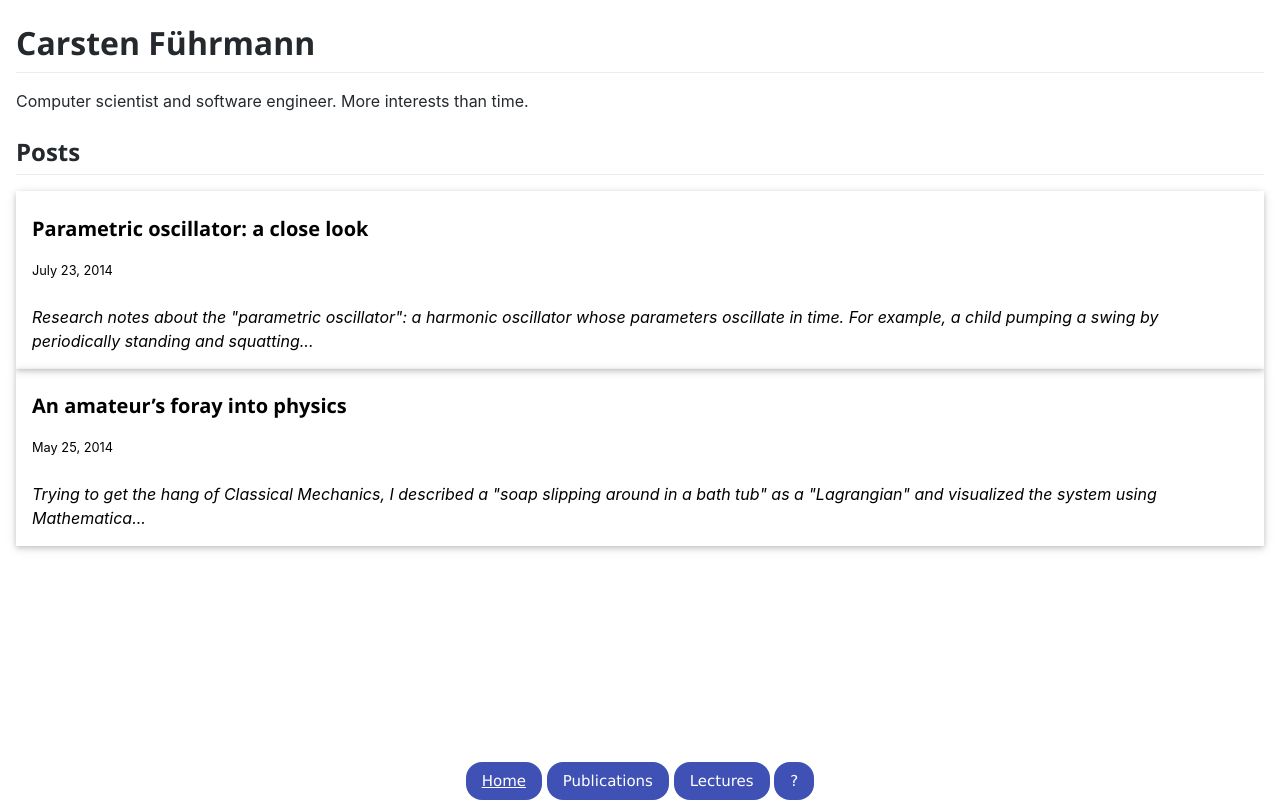
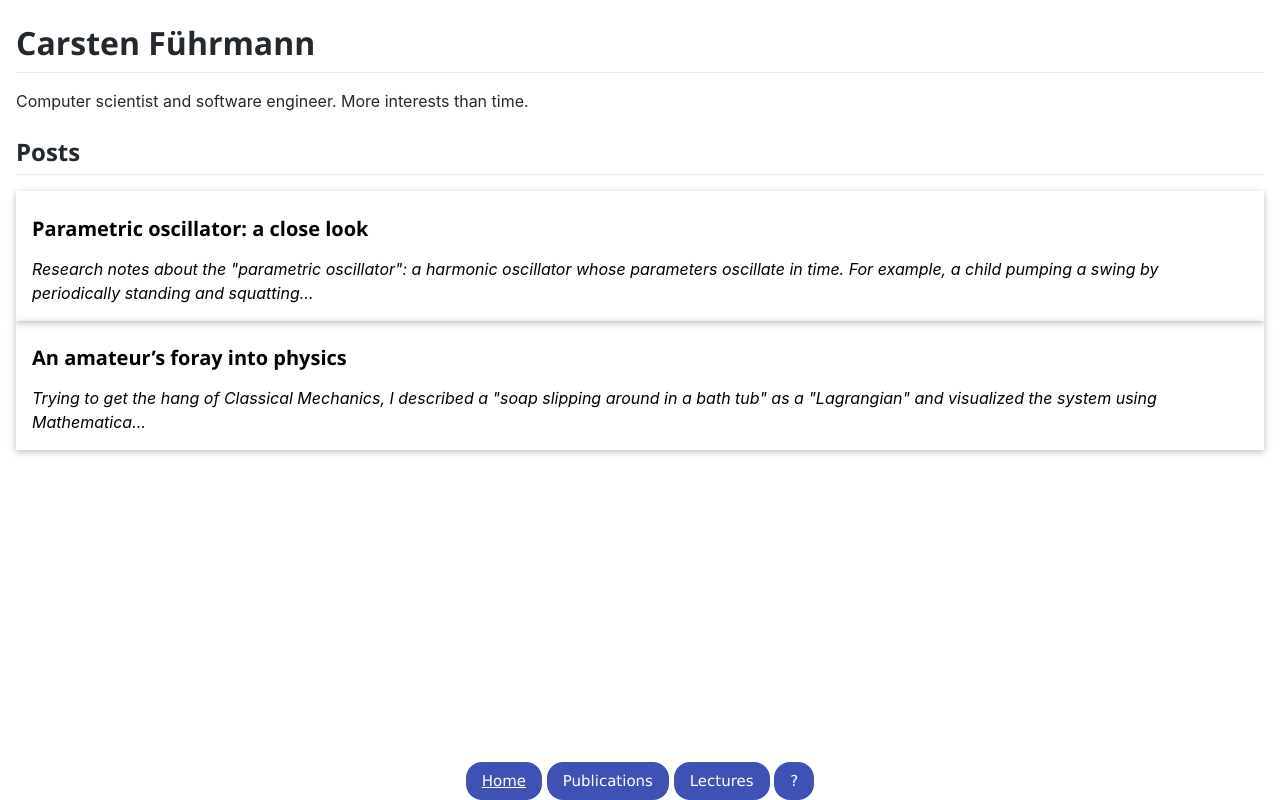
Before and after one commit to cfuehrmann/carsten-fuehrmanns-blog, a Next.js app: page / in a window 1280 px wide. Built offline with nearby package versions, Linux system fonts and the light colour scheme.

Commit message:
Ignore the date in post cards

```diff
--- a/pages/index.tsx
+++ b/pages/index.tsx
@@ -1,5 +1,4 @@
 import Layout, { siteTitle } from "../components/layout";
-import Date from "../components/date";
 
 import parametricOscillator from "../meta/parametric-oscillator-meta";
 import forayPhysics from "../meta/foray-physics-meta";
@@ -40,11 +39,6 @@ function Post(props: {
       <div className="w3-card w3-text-black">
         <div className="w3-container">
           <h3>{title}</h3>
-          <small>
-            <Date dateString={date} />
-          </small>
-          <br />
-          <br />
           <p>
             <em>{children}...</em>
           </p>
```
